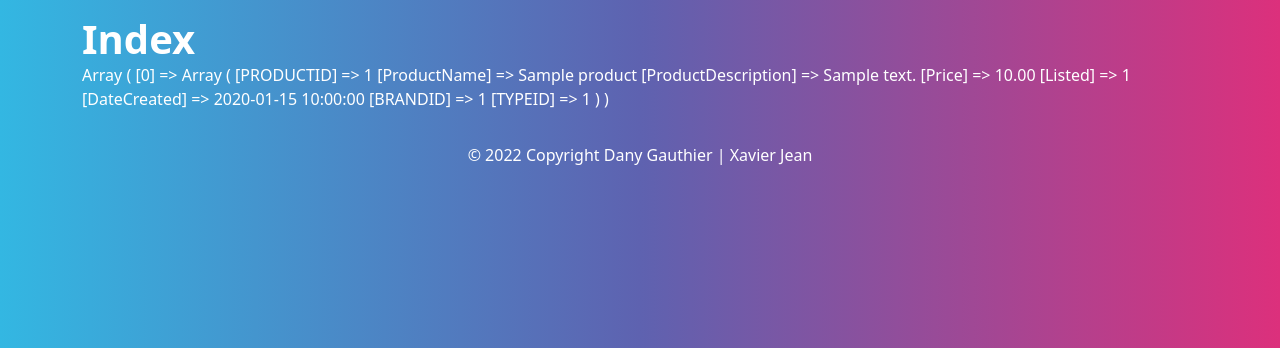
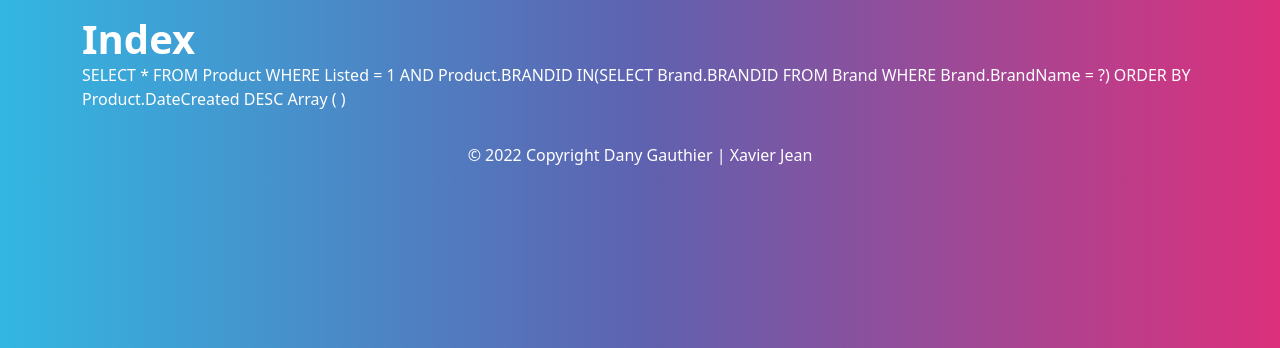
Before and after one commit to Cafetier/TP1, a PHP site: page /src/views/index.php in a window 1280 px wide. Shown: the part 72-420 px from the top of the page. Run offline with PHP 8.4, Linux system fonts and the light colour scheme; tables that the repository leaves empty hold one stand-in row (values such as "Sample post"); some libraries are stand-ins or nearby versions.

Commit message:
Import from mac

```diff
--- a/src/class/DB.class.php
+++ b/src/class/DB.class.php
@@ -51,7 +51,8 @@ class Database{
         if ($sth->execute($SQLValue)) {
             return $sth->fetchAll(PDO::FETCH_ASSOC);
         } else {
-            exit($DBConn->error);
+            // doesnt give error if error in query if debug is false
+            if (__DEBUG__) exit($DBConn->error);
         }
     }
 }
--- a/src/class/Product.class.php
+++ b/src/class/Product.class.php
@@ -58,6 +58,7 @@ class Product extends Database
         * @param double    ['Size']                 Size of the shoe (10.5, 8.0...)
         * @param string    ['Type']                 Type of shoe (Running, everyday...)
         * @param array     ['Price[min, max]']      Price of the shoe (ex : $Price[50.00, 70.00])
+        * @param string    ['Order']                Price of the shoe (either : ASC or DESC)
      *
      * @return object   All the products in order of new to old (date added)
      *
@@ -66,8 +67,34 @@ class Product extends Database
         // check if nbProduct is empty
         if (empty($nbProduct)) throw new Error('There must be a number of Product to return');
 
+        // sql start
+        $sqlquery = 'SELECT * FROM Product WHERE Listed = 1 ';
+
+        // if there is brand
+        if(isset($Filter['Brand']))
+            $sqlquery = $sqlquery.'AND Product.BRANDID IN(SELECT Brand.BRANDID FROM Brand WHERE Brand.BrandName = ?) ';
+
+        // color
+        if(isset($Filter['ColorHex']));
+
+        // size
+        if(isset($Filter['Size']) && ctype_digit($Filter['Size']));
+
+        // Type
+        if(isset($Filter['Type']));
+
+        // Price
+        if(isset($Filter['Price']));
+
+        // order
+        if(isset($Filter['Order']))
+            $sqlquery = $sqlquery.'ORDER BY Product.DateCreated '.$Filter['Order'].' ';
+            print_r($sqlquery);
+            unset($Filter['Order']);  // remove the key in array filter to not treat it as prepared value
+
+
         // query and return query
-        $products = $this->Query($this->db_conn, 'SELECT * FROM Product WHERE Listed = 1 ORDER BY Product.DateCreated DESC', []);
+        $products = $this->Query($this->db_conn, $sqlquery, array_values($Filter));
 
         // --- Old query ---
         // SELECT * FROM Product
--- a/src/views/index.php
+++ b/src/views/index.php
@@ -9,7 +9,8 @@ require "../template/nav.php";
 
     <?php
     try {
-        print_r($product->GetAllProduct(50, []));
+        print_r($product->GetAllProduct(50, ['Brand' => 'Adidas', 'Order' => 'DESC']));
+        //print_r($product->GetAllProduct(50, []));
     } catch (Error $e) {
         echo $e;
     }
```
Also changed, not shown: README.md, 1 other file.
